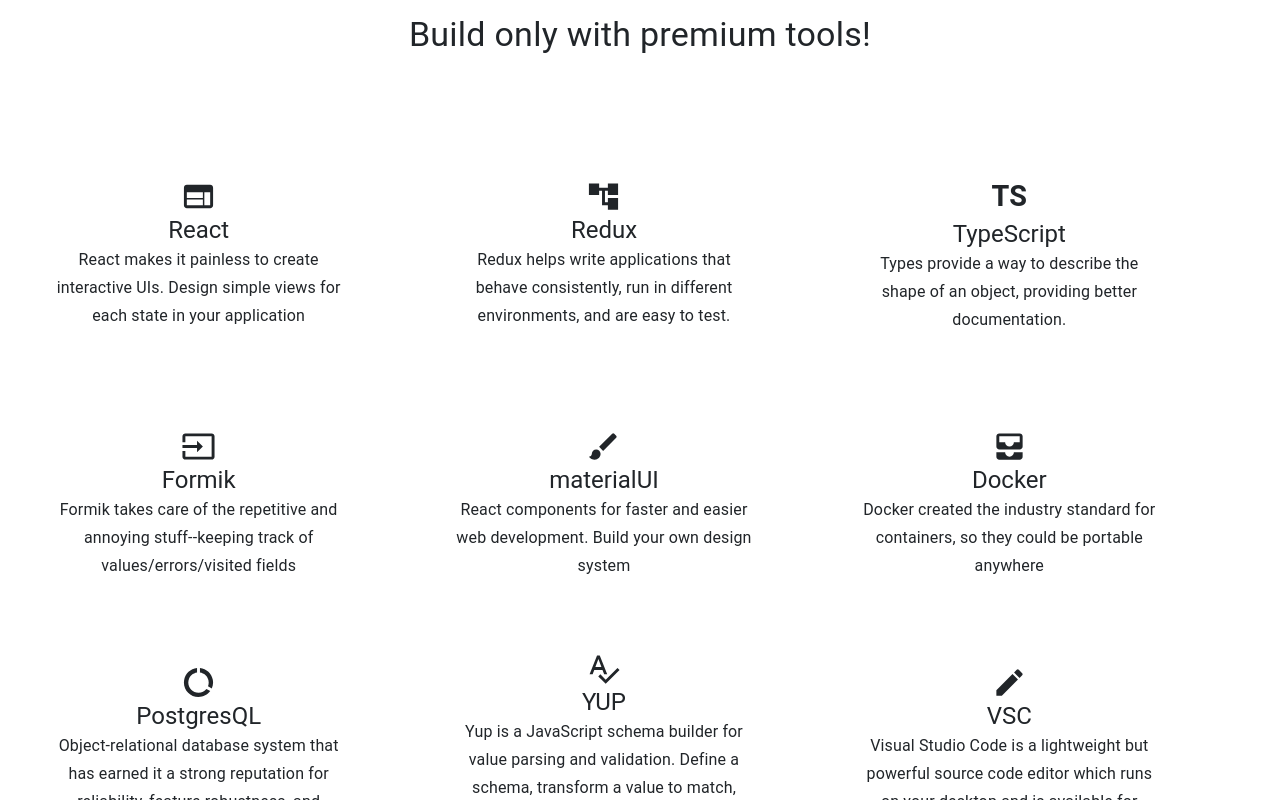
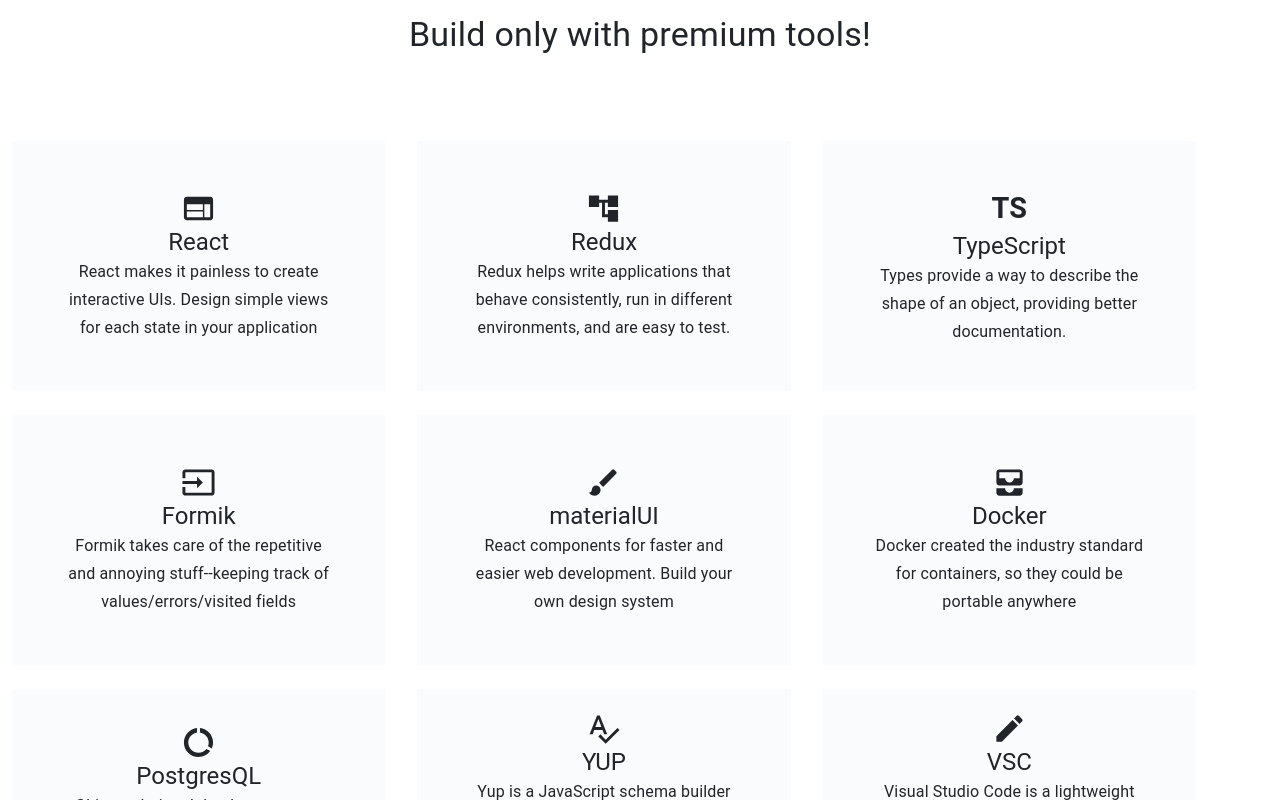
Before and after one commit to TheWicha/Umbrella, a React (Create React App) app in the folder client/: page / in a window 1280 px wide. Shown: the part 1100-1900 px from the top of the page. Built offline with nearby package versions, Linux system fonts and the light colour scheme; no server answers; the HTML template or start-up script is replaced by a standard one.

Commit message:
Add Styles for StackBox components

```diff
--- a/client/src/components/StackBox.tsx
+++ b/client/src/components/StackBox.tsx
@@ -13,12 +13,15 @@
 const StackBox: React.FC = () => {
   const useStyles = makeStyles({
     flex: {
+      backgroundColor: '#fafbfc',
       display: "flex",
       flexDirection: "column",
-      maxWidth: '300px',
+      maxWidth: '400px',
       height: '250px',
+      padding: '3.2em',
       alignItems: "center",
       justifyContent:'center',
+      margin:'12px 24px',
       textAlign: 'center',
       '&:hover': {
         boxShadow: '7px 7px 5px 0px rgba(0,0,0,0.07)',
@@ -117,5 +120,3 @@
 };
 
 export default StackBox;
-
-// VSC
```
